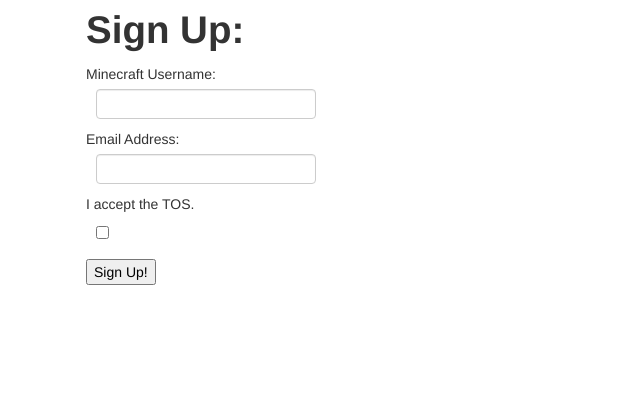
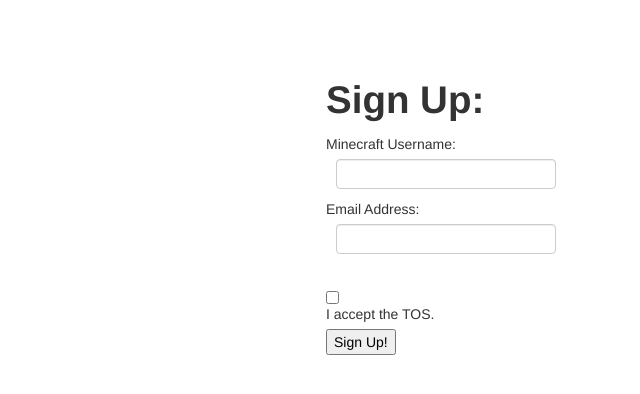
Before and after one commit to voltaire/minecraft-site, a Flask app: page /signup in a window 1280 px wide. Shown: the top 394 px of the page, without its empty margins (84-724 px from the left). Run offline with Flask 2, Linux system fonts and the light colour scheme; parts of the project's set-up code (start-up, migrations or seed data) failed here and were passed over; some libraries are stand-ins or nearby versions.

Commit message:
make signup for more pretty

```diff
--- a/app/templates/_formhelpers.html
+++ b/app/templates/_formhelpers.html
@@ -1,12 +1,31 @@
 {% macro render_field(field) %}
-    <dt>{{ field.label }}</dt>
-    <dd>{{ field(**kwargs)|safe }}
-    {% if field.errors %}
-        <ul class="errors">
+  <dt>{{ field.label }}</dt>
+  <dd>{{ field(**kwargs)|safe }}</dd>
+  {% if field.errors %}
+    <div class="alert">
+      <ul>
+        <button type="button" class="close" data-dismiss="alert">&times;</button>
         {% for error in field.errors %}
-            <li>{{ error }}</li>
+        <li>{{ error }}</li>
         {% endfor %}
-        </ul>
-    {% endif %}
-    </dd>
+      </ul>
+    </div>
+  {% endif %}
 {% endmacro %}
+
+{% macro render_checkbox(field) %}
+  <div class="tos-form">
+    {{ field(**kwargs)|safe }}
+    {{ field.label }}
+  </div><!--/tos-form-->
+  {% if field.errors %}
+    <div class="alert">
+      <ul>
+        <button type="button" class="close" data-dismiss="alert">&times;</button>
+        {% for error in field.errors %}
+        <li>{{ error }}</li>
+        {% endfor %}
+      </ul>
+    </div>
+  {% endif %}
+{% endmacro %}
--- a/app/templates/base.html
+++ b/app/templates/base.html
@@ -7,9 +7,11 @@
     <title>voltaire</title>
     {% endif %}
     <link href="//cdnjs.cloudflare.com/ajax/libs/twitter-bootstrap/2.3.1/css/bootstrap.min.css" rel="stylesheet" media="screen">
+    <link href="/static/css/voltaire.css" rel="stylesheet" media="screen">
+    <meta name="viewport" content="width=device-width, initial-scale=1.0">
   </head>
   <body>
-    <div class="container">
+    <div class="container" style="padding-top:5em;">
       {% block content %}{% endblock %}
     </div>
     <script src="//cdnjs.cloudflare.com/ajax/libs/jquery/1.9.1/jquery.min.js"></script>
--- a/app/templates/signup.html
+++ b/app/templates/signup.html
@@ -1,15 +1,19 @@
 {% extends "base.html" %}
-{% from "_formhelpers.html" import render_field %}
+{% from "_formhelpers.html" import render_field, render_checkbox %}
 
 {% block content %}
+<div class="row-fluid signup">
+  <div class="span4 offset3">
     <h1>Sign Up:</h1>
     <form action="/signup" method="post" name="signup">
       <dl>
         {{ form.hidden_tag() }}
         {{ render_field(form.mcuser) }}
         {{ render_field(form.mcemail) }}
-        {{ render_field(form.accept_tos) }}
       </dl>
+      {{ render_checkbox(form.accept_tos) }}
       <p><input type="submit" value="Sign Up!"></p>
     </form>
+  </div><!--/span4 offset3-->
+</div><!--/row-fluid signup-->
 {% endblock %}
--- /dev/null
+++ b/static/css/voltaire.css
@@ -0,0 +1,15 @@
+.tos-checkbox {
+    display: block;
+    padding-left: 15px;
+    text-indent: -15px;
+}
+.tos-label {
+    width: 13px;
+    height: 13px;
+    padding: 0;
+    margin:0;
+    vertical-align: bottom;
+    position: relative;
+    top: -1px;
+    *overflow: hidden;
+}
```
Lines whose indentation alone changed are shown as unchanged.
